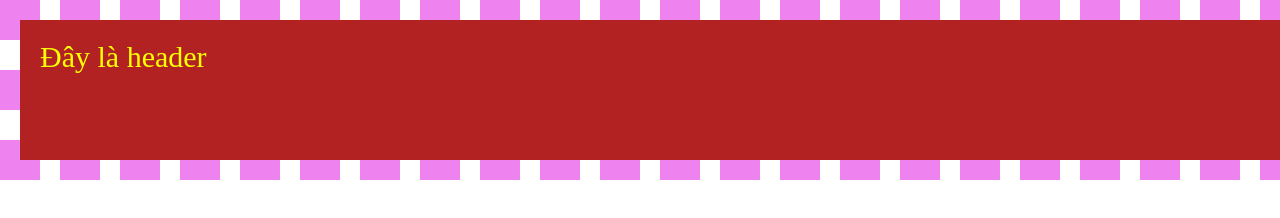
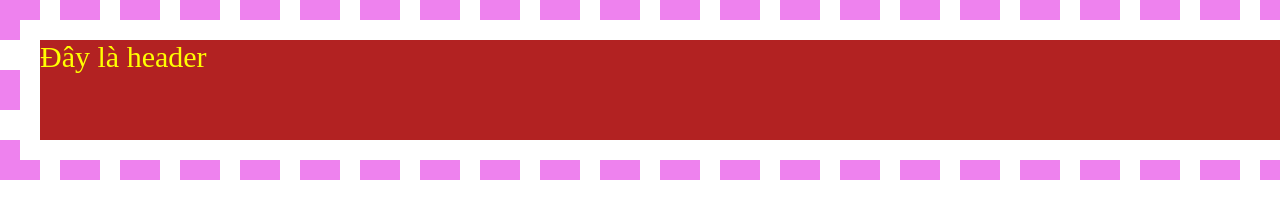
Before and after one commit to tanquangyds/HTML-CSS-JS, a plain HTML site: page background-clip.html in a window 1280 px wide. Shown: the top 218 px of the page. Drawn offline with Linux system fonts and the light colour scheme.

Commit message:
Update background-clip.html

```diff
--- a/background-clip.html
+++ b/background-clip.html
@@ -14,10 +14,8 @@
                 font-size: 30px;
                 color: yellow;
                 padding: 20px;
-                border-width: 20px;
-                border-color: violet;
-                border-style: dashed;
-                background-clip: padding-box;
+                border: 20px violet dashed;
+                background-clip: content-box;
             }
         </style>
     </head>
```
